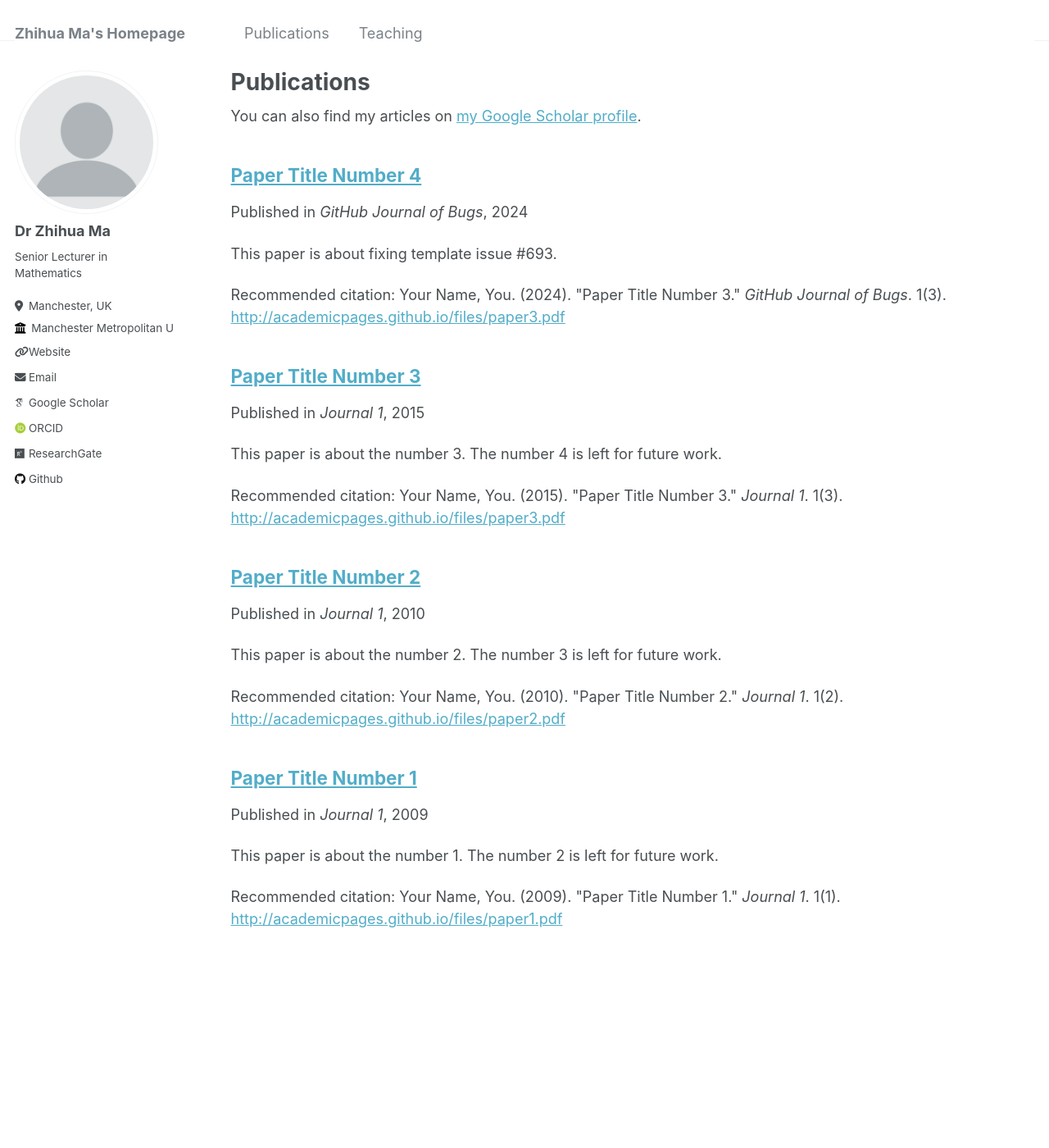
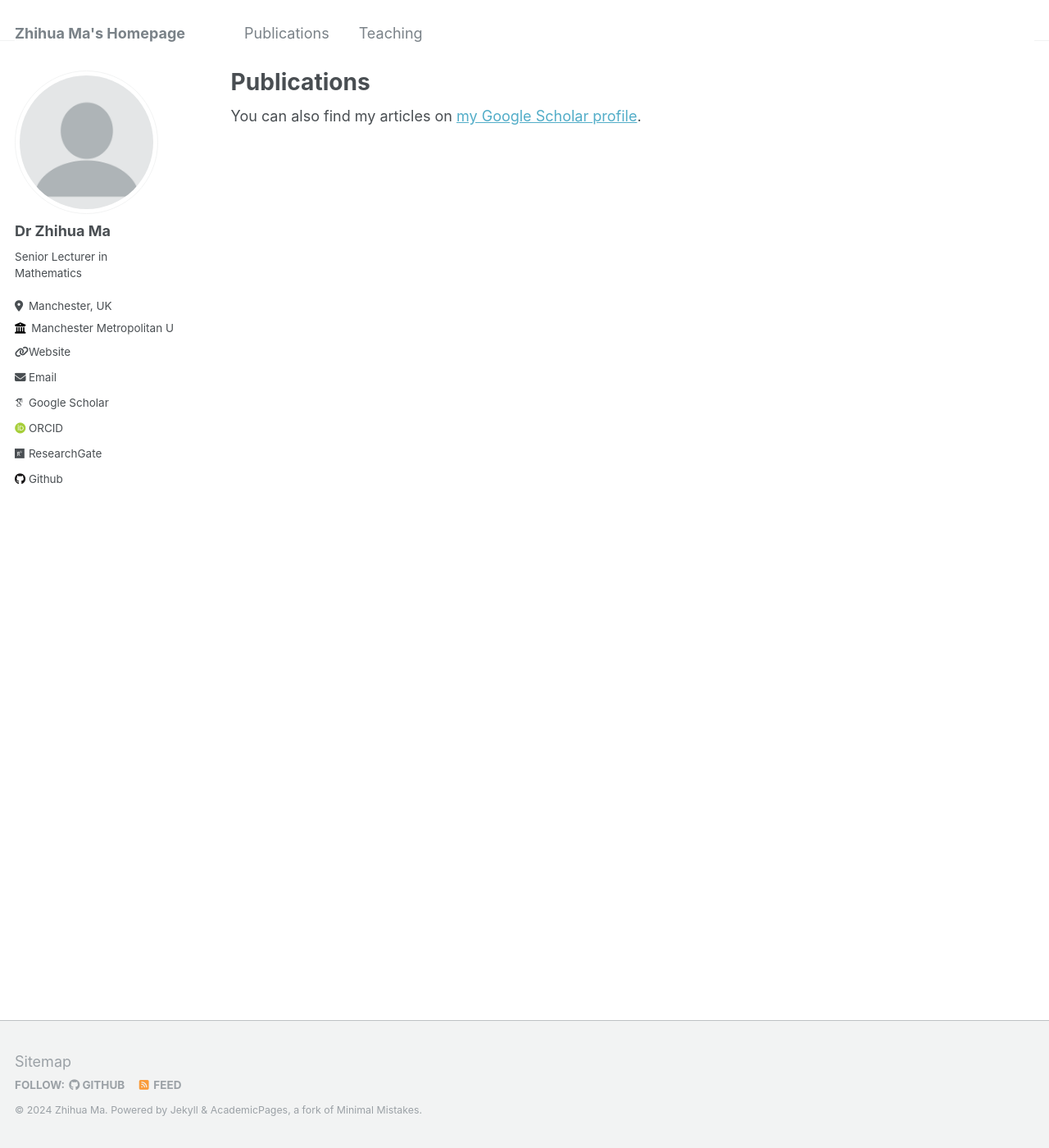
Before and after one commit to jackycfd/jackycfd.github.io, a Jekyll site: the page built from _pages/publications.md, in a window 1280 px wide and 1400 px high. Shown: the whole window at 82% size. Built offline with Jekyll 4.4.1, drawn with Linux system fonts in a browser that asks for light colours; some web fonts are replaced.

Commit message:
remove publications

```diff
--- a/_publications/2009-10-01-paper-title-number-1.md
+++ /dev/null
@@ -1,12 +0,0 @@
----
-title: "Paper Title Number 1"
-collection: publications
-permalink: /publication/2009-10-01-paper-title-number-1
-excerpt: 'This paper is about the number 1. The number 2 is left for future work.'
-date: 2009-10-01
-venue: 'Journal 1'
-paperurl: 'http://academicpages.github.io/files/paper1.pdf'
-citation: 'Your Name, You. (2009). &quot;Paper Title Number 1.&quot; <i>Journal 1</i>. 1(1).'
----
-
-The contents above will be part of a list of publications, if the user clicks the link for the publication than the contents of section will be rendered as a full page, allowing you to provide more information about the paper for the reader. When publications are displayed as a single page, the contents of the above "citation" field will automatically be included below this section in a smaller font.
--- a/_publications/2010-10-01-paper-title-number-2.md
+++ /dev/null
@@ -1,12 +0,0 @@
----
-title: "Paper Title Number 2"
-collection: publications
-permalink: /publication/2010-10-01-paper-title-number-2
-excerpt: 'This paper is about the number 2. The number 3 is left for future work.'
-date: 2010-10-01
-venue: 'Journal 1'
-paperurl: 'http://academicpages.github.io/files/paper2.pdf'
-citation: 'Your Name, You. (2010). &quot;Paper Title Number 2.&quot; <i>Journal 1</i>. 1(2).'
----
-
-The contents above will be part of a list of publications, if the user clicks the link for the publication than the contents of section will be rendered as a full page, allowing you to provide more information about the paper for the reader. When publications are displayed as a single page, the contents of the above "citation" field will automatically be included below this section in a smaller font.
--- a/_publications/2015-10-01-paper-title-number-3.md
+++ /dev/null
@@ -1,12 +0,0 @@
----
-title: "Paper Title Number 3"
-collection: publications
-permalink: /publication/2015-10-01-paper-title-number-3
-excerpt: 'This paper is about the number 3. The number 4 is left for future work.'
-date: 2015-10-01
-venue: 'Journal 1'
-paperurl: 'http://academicpages.github.io/files/paper3.pdf'
-citation: 'Your Name, You. (2015). &quot;Paper Title Number 3.&quot; <i>Journal 1</i>. 1(3).'
----
-
-The contents above will be part of a list of publications, if the user clicks the link for the publication than the contents of section will be rendered as a full page, allowing you to provide more information about the paper for the reader. When publications are displayed as a single page, the contents of the above "citation" field will automatically be included below this section in a smaller font.
--- a/_publications/2024-02-17-paper-title-number-4.md
+++ /dev/null
@@ -1,12 +0,0 @@
----
-title: "Paper Title Number 4"
-collection: publications
-permalink: /publication/2024-02-17-paper-title-number-4
-excerpt: 'This paper is about fixing template issue #693.'
-date: 2024-02-17
-venue: 'GitHub Journal of Bugs'
-paperurl: 'http://academicpages.github.io/files/paper3.pdf'
-citation: 'Your Name, You. (2024). &quot;Paper Title Number 3.&quot; <i>GitHub Journal of Bugs</i>. 1(3).'
----
-
-The contents above will be part of a list of publications, if the user clicks the link for the publication than the contents of section will be rendered as a full page, allowing you to provide more information about the paper for the reader. When publications are displayed as a single page, the contents of the above "citation" field will automatically be included below this section in a smaller font.
```
Also changed, not shown: _pages/about.md (+1 -1 lines).
